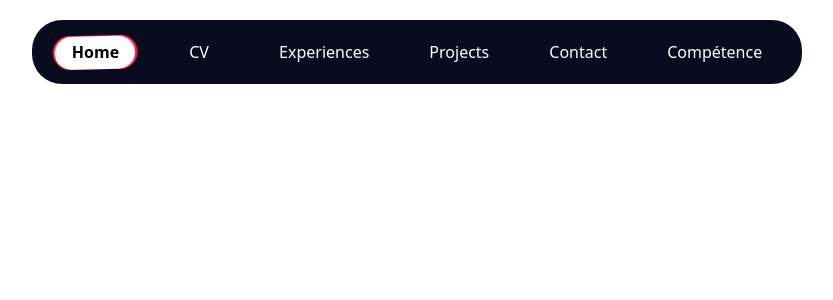
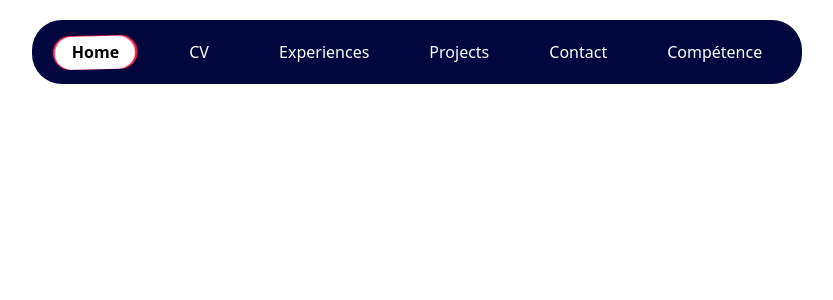
Before and after one commit to Eliossore/Portfolio, an Angular app: page / in a window 1280 px wide. Shown: the top 300 px of the page, without its empty margins (223-1056 px from the left). Built offline with nearby package versions, Linux system fonts and the light colour scheme.

Commit message:
[~] Color changes

```diff
--- a/angular.json
+++ b/angular.json
@@ -133,5 +133,8 @@
         }
       }
     }
+  },
+  "cli": {
+    "analytics": false
   }
 }
--- a/src/app/navigation/navigation.component.scss
+++ b/src/app/navigation/navigation.component.scss
@@ -1,9 +1,9 @@
 .navbar {
     position: relative;
     display: flex;
-    justify-content: center;
+    justify-content: space-evenly;
     align-items: center;
-    background-color: #090c1f;
+    background-color: #00063e;
     padding: 10px 20px;
     border-radius: 30px;
     width: fit-content;
```
